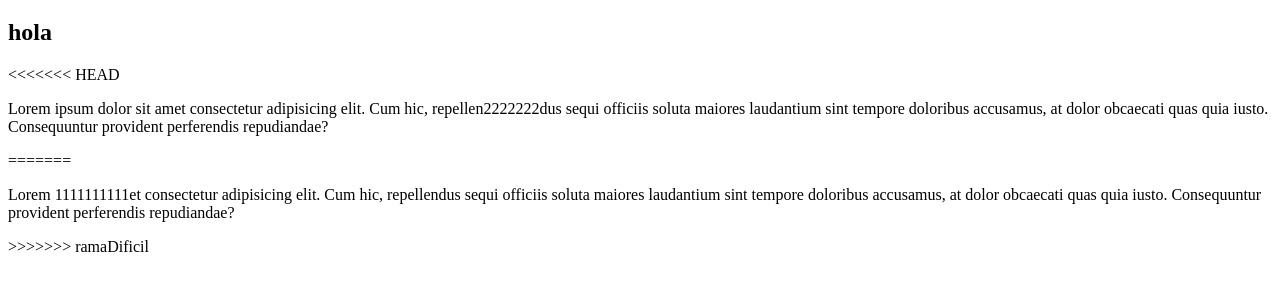
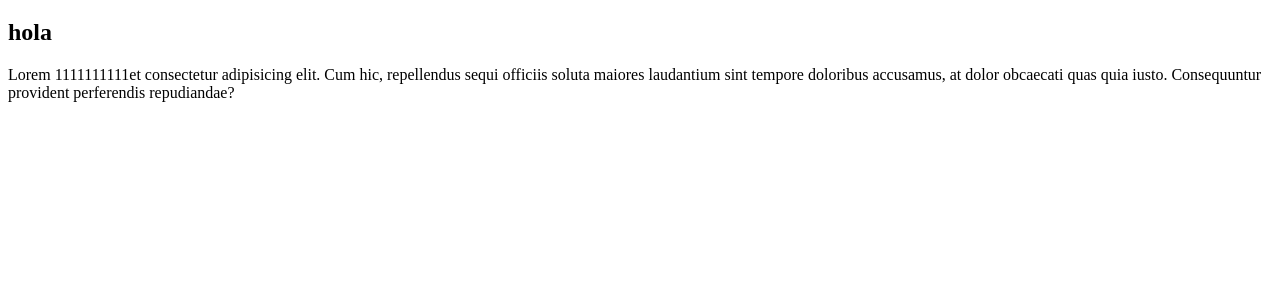
Before and after one commit to alejandroisa71/gitprueba, a plain HTML site: page index.html in a window 1280 px wide. Shown: the part 61-352 px from the top of the page. Drawn offline with Linux system fonts and the light colour scheme.

Commit message:
terminaos la practica

```diff
--- a/index.html
+++ b/index.html
@@ -8,10 +8,6 @@
 <body>
     <h1>Hola desde Html</h1>
     <h2>hola</h2>
-<<<<<<< HEAD
-    <p>Lorem ipsum dolor sit amet consectetur adipisicing elit. Cum hic, repellen2222222dus sequi officiis soluta maiores laudantium sint tempore doloribus accusamus, at dolor obcaecati quas quia iusto. Consequuntur provident perferendis repudiandae?</p>
-=======
     <p>Lorem 1111111111et consectetur adipisicing elit. Cum hic, repellendus sequi officiis soluta maiores laudantium sint tempore doloribus accusamus, at dolor obcaecati quas quia iusto. Consequuntur provident perferendis repudiandae?</p>
->>>>>>> ramaDificil
 </body>
 </html>
```
